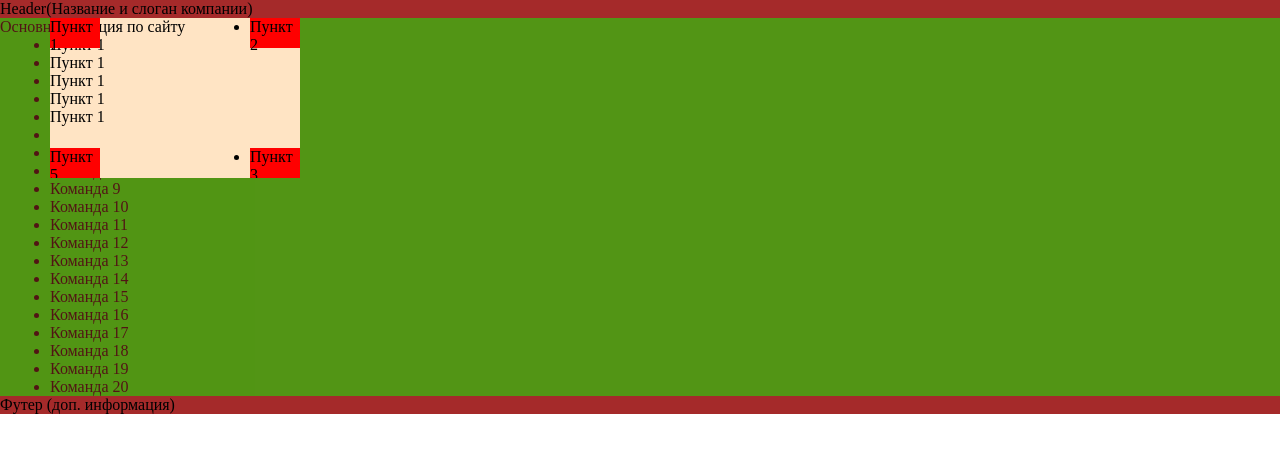
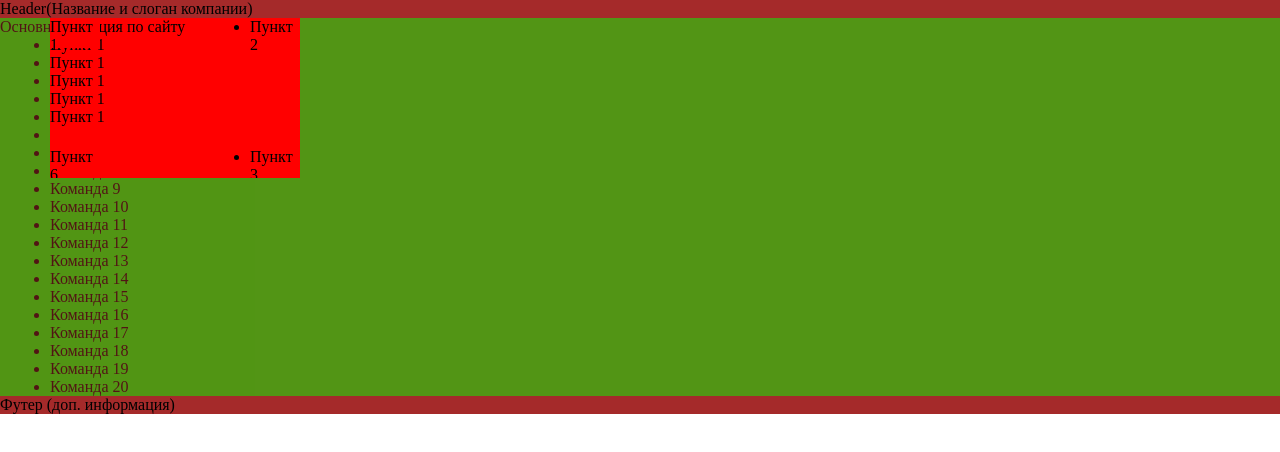
Before and after one commit to VitaliiOhurtsov/ei2011, a plain HTML site: page block_layout.html in a window 1280 px wide. Drawn offline with Linux system fonts and the light colour scheme.

Commit message:
Добавлен пункт навигации. изменен цвет согласно требованиям заказчика.

```diff
--- a/block_layout.html
+++ b/block_layout.html
@@ -17,6 +17,7 @@
             <li id="l3">Пункт 3</li>
             <li id="l4">Пункт 4</li>
             <li id="l4">Пункт 5</li>
+            <li id="l4">Пункт 6</li>
             <li>Пункт 1</li>
             <li>Пункт 1</li>
             <li>Пункт 1</li>
--- a/css/style.css
+++ b/css/style.css
@@ -8,7 +8,7 @@
 #sidebar{
   width: 250px;
   float: left;
-  background-color: bisque;
+  background-color: red;
   margin-right: 5px;
   height: 160px;
   overflow: scroll;
```
